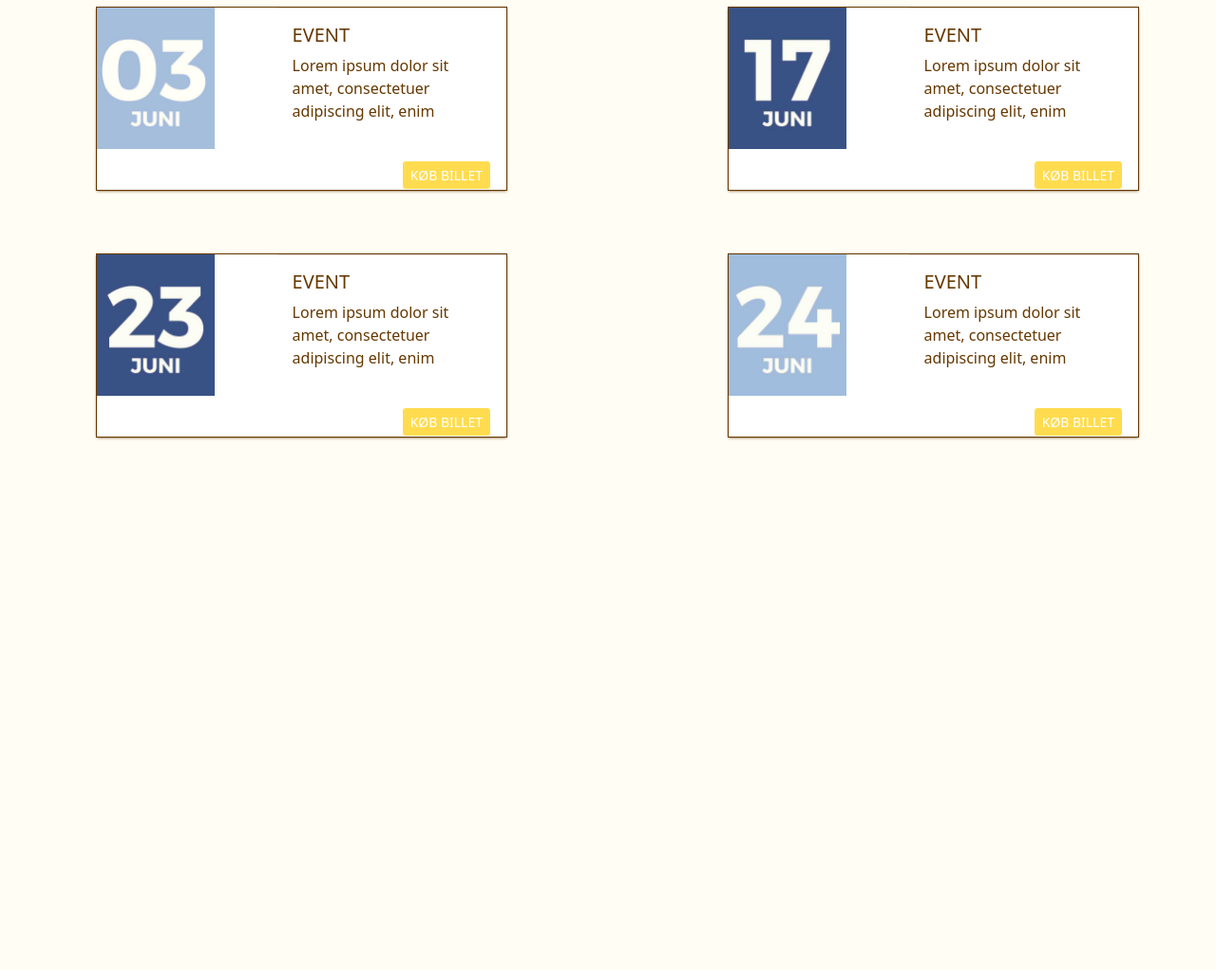
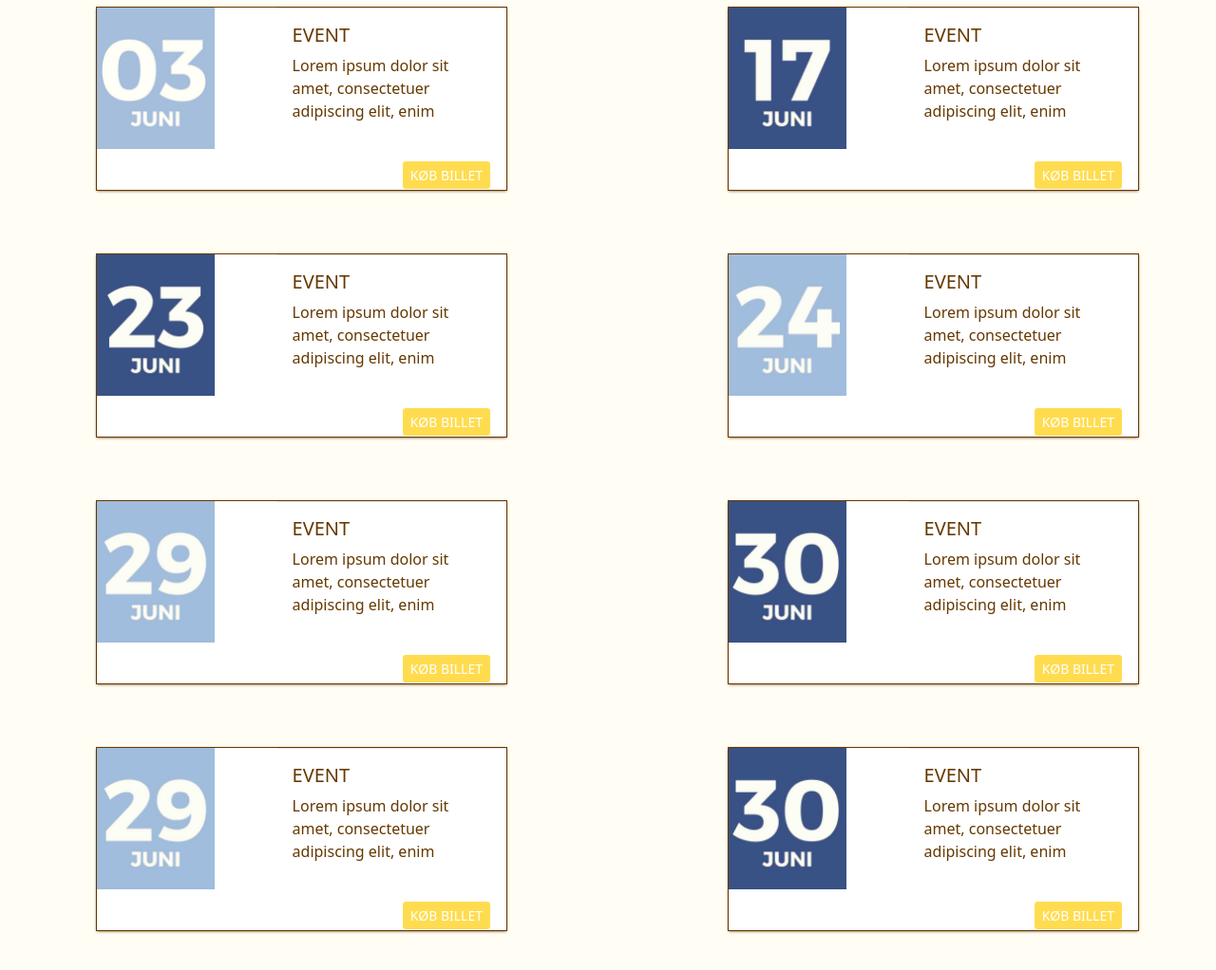
Before and after one commit to IdaGleieHeldorf/kalender, a website: page index.html in a window 1280 px wide. Shown: the part 68-1090 px from the top of the page at 95% size. Before the commit the page ends 800 px from the top, so only its background shows below. Drawn offline with nearby package versions, Linux system fonts and the light colour scheme; files that its build step writes are made by us from their sources; a web font is replaced by a local one.

Commit message:
oprettelse af de sidste to grids

```diff
--- a/index.html
+++ b/index.html
@@ -107,7 +107,7 @@
 	<div class="row">
 
 
-		<div class="col-5">
+		<div class="col-5 mb-5">
 			<div class="card">
 				<div class="row">
 					<div class="col-sm-5">
@@ -155,8 +155,114 @@
 	</div>
 </div>
 
+<!-- Card container vandret 3-->
+
+<div class="container">
+	<div class="row">
 
 
+		<div class="col-5 mb-5">
+			<div class="card">
+				<div class="row">
+					<div class="col-sm-5">
+						<img class="d-block w-75" src=images/5.jpg alt="eventkalender">
+					</div>
+					<div class="col-sm-7">
+						<div class="card-block">
+							<!--           <h4 class="card-title">Small card</h4> -->
+							<h5>EVENT</h5>
+							<p>Lorem ipsum dolor sit amet, consectetuer adipiscing elit, enim</p>
+							<br>
+							<a href="#" class="btn btn-primary btn-sm float-end">KØB BILLET</a>
+						</div>
+					</div>
+
+				</div>
+			</div>
+		</div>
+
+		<div class="col-2">
+
+		</div>
+
+		<div class="col-5">
+			<div class="card">
+				<div class="row">
+					<div class="col-sm-5">
+						<img class="d-lock w-75" src=images/6.jpg alt="eventkalender">
+					</div>
+					<div class="col-sm-7">
+						<div class="card-block">
+							<!--           <h4 class="card-title">Small card</h4> -->
+							<h5>EVENT</h5>
+							<p>Lorem ipsum dolor sit amet, consectetuer adipiscing elit, enim</p>
+							<br>
+							<a href="#" class="btn btn-primary btn-sm float-end">KØB BILLET</a>
+						</div>
+					</div>
+
+				</div>
+			</div>
+		</div>
+
+
+	</div>
+</div>
+
+
+<!-- Card container vandret 4-->
+
+<div class="container">
+	<div class="row">
+
+
+		<div class="col-5 mb-5">
+			<div class="card">
+				<div class="row">
+					<div class="col-sm-5">
+						<img class="d-block w-75" src=images/5.jpg alt="eventkalender">
+					</div>
+					<div class="col-sm-7">
+						<div class="card-block">
+							<!--           <h4 class="card-title">Small card</h4> -->
+							<h5>EVENT</h5>
+							<p>Lorem ipsum dolor sit amet, consectetuer adipiscing elit, enim</p>
+							<br>
+							<a href="#" class="btn btn-primary btn-sm float-end">KØB BILLET</a>
+						</div>
+					</div>
+
+				</div>
+			</div>
+		</div>
+
+		<div class="col-2">
+
+		</div>
+
+		<div class="col-5">
+			<div class="card">
+				<div class="row">
+					<div class="col-sm-5">
+						<img class="d-lock w-75" src=images/6.jpg alt="eventkalender">
+					</div>
+					<div class="col-sm-7">
+						<div class="card-block">
+							<!--           <h4 class="card-title">Small card</h4> -->
+							<h5>EVENT</h5>
+							<p>Lorem ipsum dolor sit amet, consectetuer adipiscing elit, enim</p>
+							<br>
+							<a href="#" class="btn btn-primary btn-sm float-end">KØB BILLET</a>
+						</div>
+					</div>
+
+				</div>
+			</div>
+		</div>
+
+
+	</div>
+</div>
 
 
 <script src="node_modules/bootstrap/dist/js/bootstrap.bundle.min.js"></script>
```
